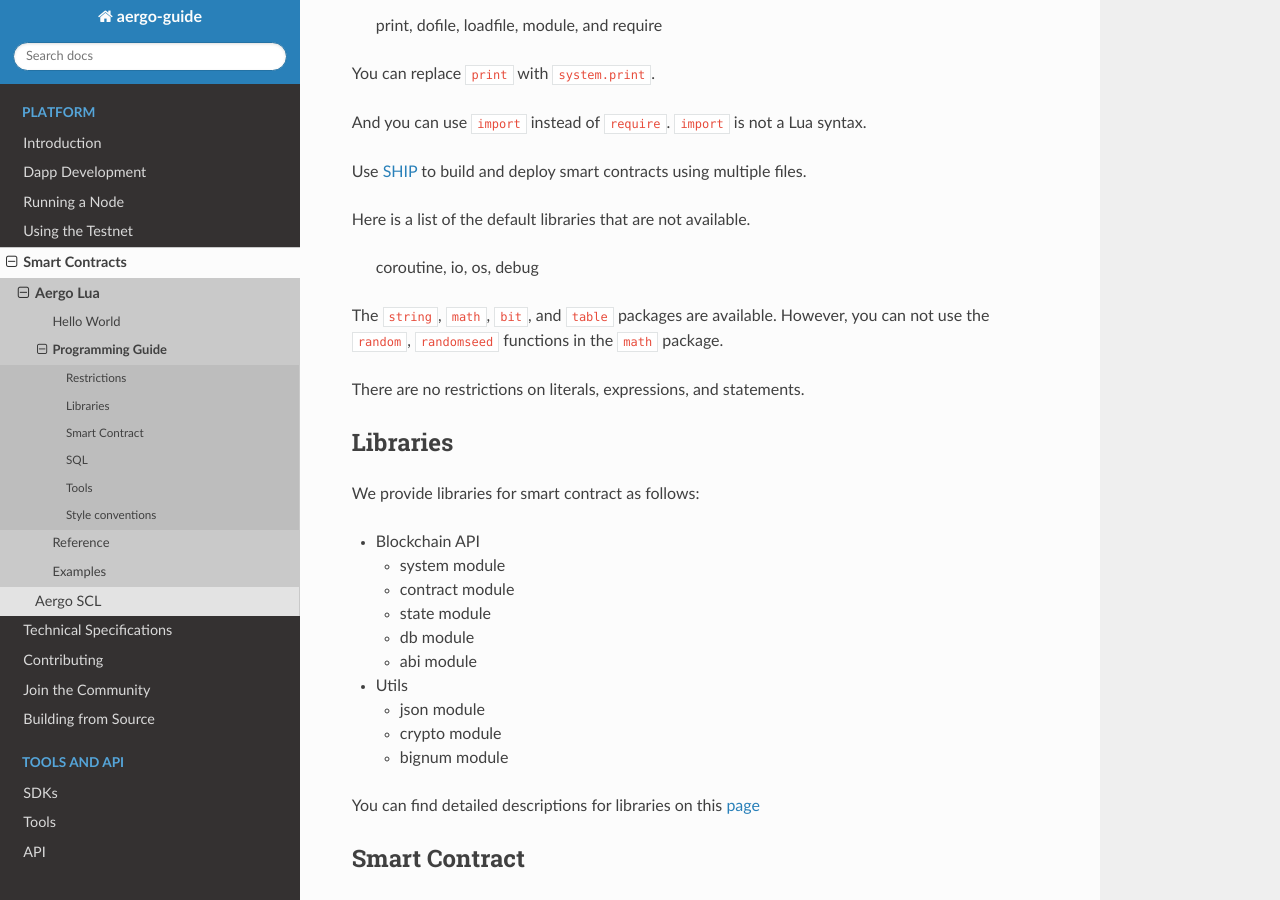
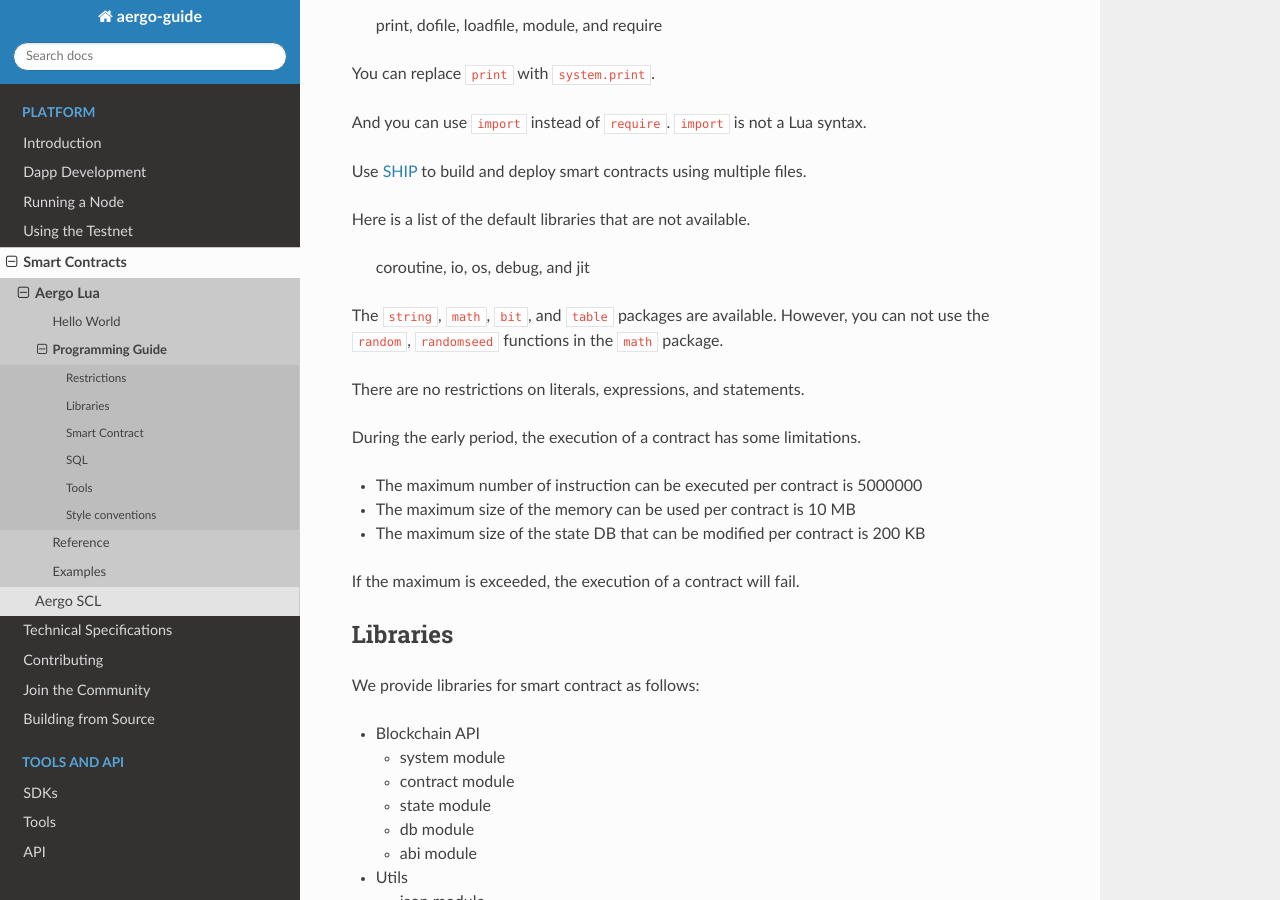
Before and after one commit to aergoio/guide, a Sphinx documentation site: the page built from source/smart-contracts/lua/guide.md, in a window 1280 px wide and 900 px high, scrolled down 466 px. Built offline with Sphinx 7.4.7 and the Read the Docs theme 2.0.0, drawn with Linux system fonts in a browser that asks for light colours.

Commit message:
Update guide.md (#7)

```diff
--- a/source/smart-contracts/lua/guide.md
+++ b/source/smart-contracts/lua/guide.md
@@ -21,11 +21,19 @@
 
 Here is a list of the default libraries that are not available.
 
-> coroutine, io, os, debug
+> coroutine, io, os, debug, and jit
 
 The `string`, `math`, `bit`, and `table` packages are available. However, you can not use the `random`, `randomseed` functions in the `math` package.
 
 There are no restrictions on literals, expressions, and statements.
+
+During the early period, the execution of a contract has some limitations.
+
+* The maximum number of instruction can be executed per contract is 5000000
+* The maximum size of the memory can be used per contract is 10 MB
+* The maximum size of the state DB that can be modified per contract is 200 KB
+
+If the maximum is exceeded, the execution of a contract will fail.
 
 ## Libraries
 
```
